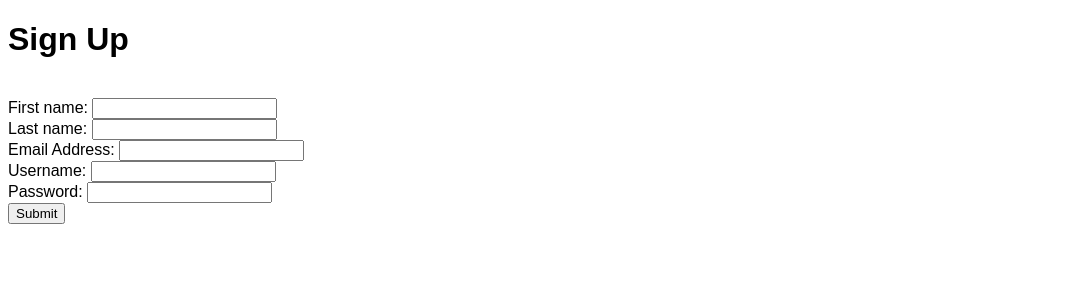
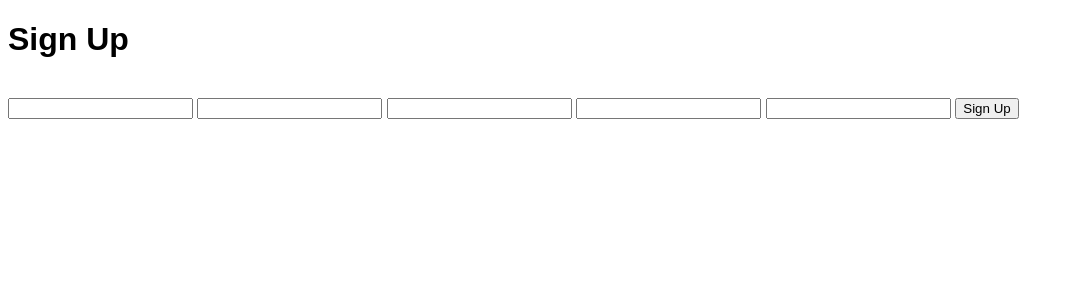
Before and after one commit to rywards/profstock, a Flask app: page /SignUpPage.html in a window 1280 px wide. Shown: the top 300 px of the page, without its empty margins (0-1074 px from the left). Run offline with Flask 2, Linux system fonts and the light colour scheme; some libraries are stand-ins or nearby versions.

Commit message:
fixed html pages

```diff
--- a/app.py
+++ b/app.py
@@ -6,14 +6,12 @@ from flask_mysqldb import MySQL
 import subprocess as sp
 
 app = Flask(__name__)
+mysql = MySQL()
 
-
-mysql = MySQL()
 app.config['MYSQL_HOST'] = 'localhost'
 app.config['MYSQL_USER'] = 'root'
 app.config['MYSQL_PASSWORD'] = 'root'
 app.config['MYSQL_DB'] = 'profstock'
-mysql.init_app(app)
 
 
 
@@ -89,10 +87,13 @@ def getFromDB():
         return str(data)
 
 # Andrew (prototype)
-@app.route("/postToSQL/<firstname>/<lastname>")
-def writeToDB(firstname, lastname):
+@app.route("/postToSQL")
+def writeToDB():
         conn = mysql.connect()
         cursor = conn.cursor()
+
+        firstname = request.form['firstname']
+        lastname = request.form['lastname']
 
         cursor.execute("""INSERT INTO
         users (
@@ -108,10 +109,16 @@ def writeToDB(firstname, lastname):
 # in use, etc.
 # Password is also just being stored as plain text right now, which is also probably
 # not good
-@app.route("/addNewUser/<username>/<email>/<firstname>/<lastname>/<pw>")
-def addToDB(username, email, firstname, lastname, pw):
+@app.route("/addNewUser")
+def addToDB():
         conn = mysql.connect()
         cursor = conn.cursor()
+
+        username = request.form['username']
+        email = request.form['email']
+        firstname = request.form['firstname']
+        lastname = request.form['lastname']
+        pw = request.form['pw']
 
         cursor.execute("""INSERT INTO
         users (
--- a/templates/SignUpPage.html
+++ b/templates/SignUpPage.html
@@ -10,29 +10,15 @@
 <h1>Sign Up</h1>
 <br />
 
-<div class="text-fields">
-<label for="firstName">First name:</label>
-<input type="text" id="firstName" name="firstName">
-<br />
+<form action="/stockinfo.html" method="post">
+    <input type="text" name="username">
+    <input type="text" name="email">
+    <input type="text" name="firstname">
+    <input type="text" name="lastname">
+    <input type="text" name="pw">
+    <input type="submit" value="Sign Up">
 
-<label for="lastName">Last name:</label>
-<input type="text" id="lastName" name="lastName">
-<br />
-
-<label for="email">Email Address:</label>
-<input type="text" id="email" name="email">
-<br />
-
-<label for="username">Username:</label>
-<input type="text" id="username" name="username">
-<br />
-
-<label for="password">Password:</label>
-<input type="text" id="password" name="password">
-<br />
-
-<button type="button">Submit</button>
-</div>
+</form>
 
 </body>
 </html>
```
Also changed, not shown: templates/AndrewPrototype.html (+5 -20 lines).
